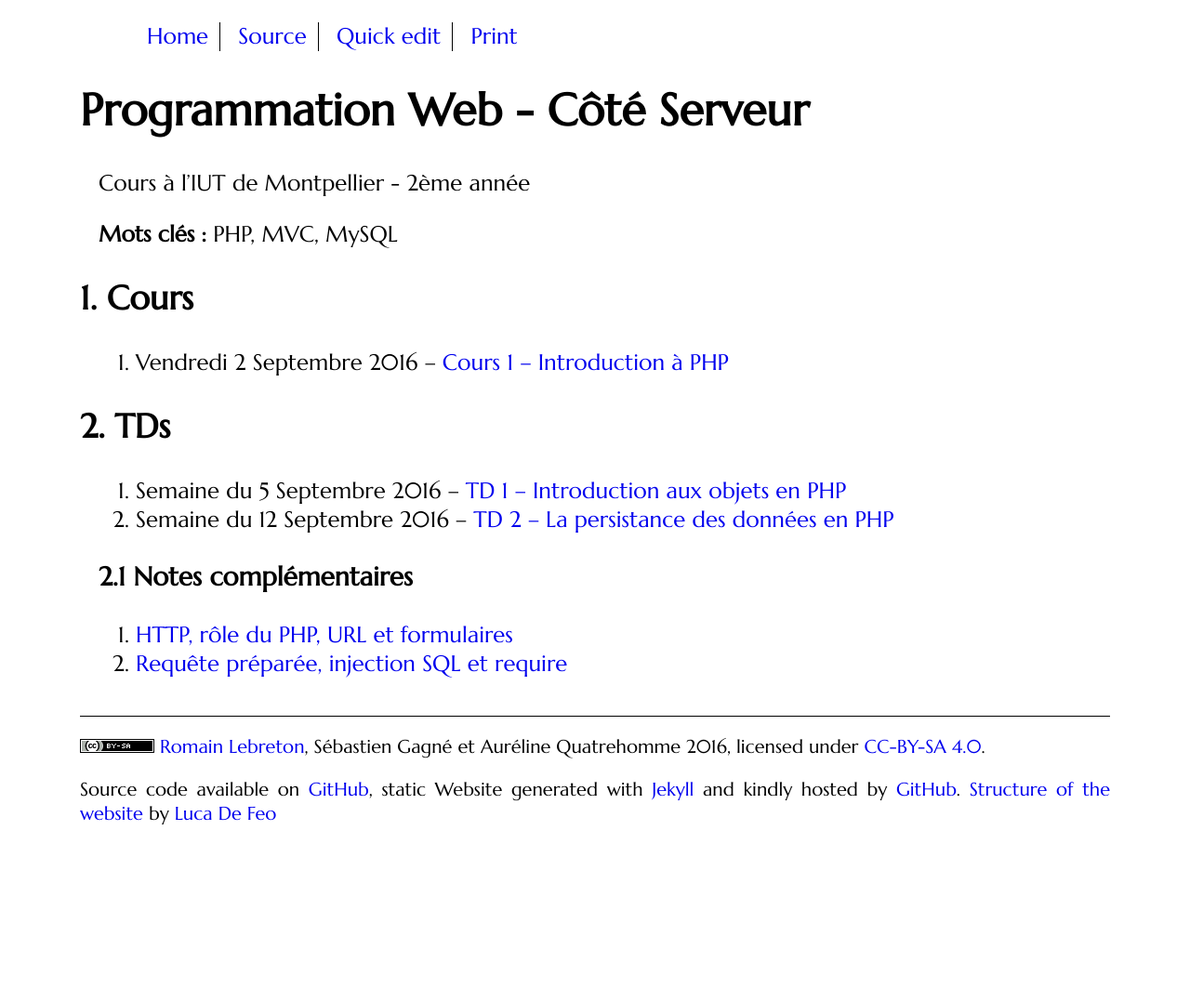
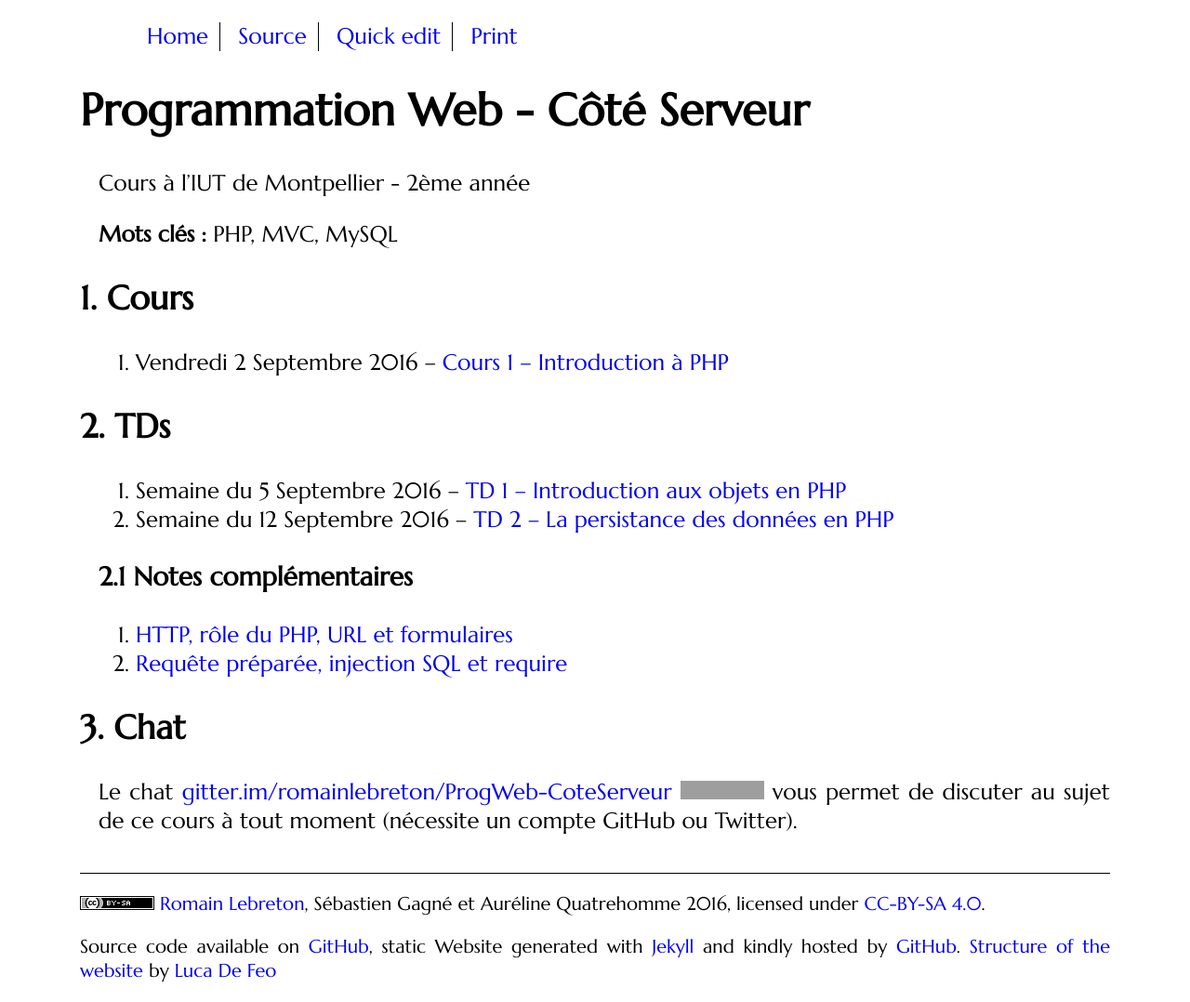
Before and after one commit to romainlebreton/R3.01-DeveloppementWeb, a Jekyll site: the page built from index.md, in a window 1280 px wide. Shown: the whole page at 93% size. Built offline with Jekyll 4.4.1, drawn with Linux system fonts in a browser that asks for light colours; some web fonts are replaced; before the commit the page ends 909 px from its top, so only the background shows below that; grey boxes are pictures that could not be loaded.

Commit message:
Ajout du chat gitter.im

```diff
--- a/index.md
+++ b/index.md
@@ -40,3 +40,9 @@ Cours à l'IUT de Montpellier - 2ème année
 <!-- ## Instructions du projet -->
 
 <!-- [Instructions du projet](projet.html) -->
+
+## Chat
+
+Le chat
+[gitter.im/romainlebreton/ProgWeb-CoteServeur ![Join the chat at https://gitter.im/romainlebreton/ProgWeb-CoteServeur](https://badges.gitter.im/romainlebreton/ProgWeb-CoteServeur.svg)](https://gitter.im/romainlebreton/ProgWeb-CoteServeur)
+vous permet de discuter au sujet de ce cours à tout moment (nécessite un compte GitHub ou Twitter).
```
